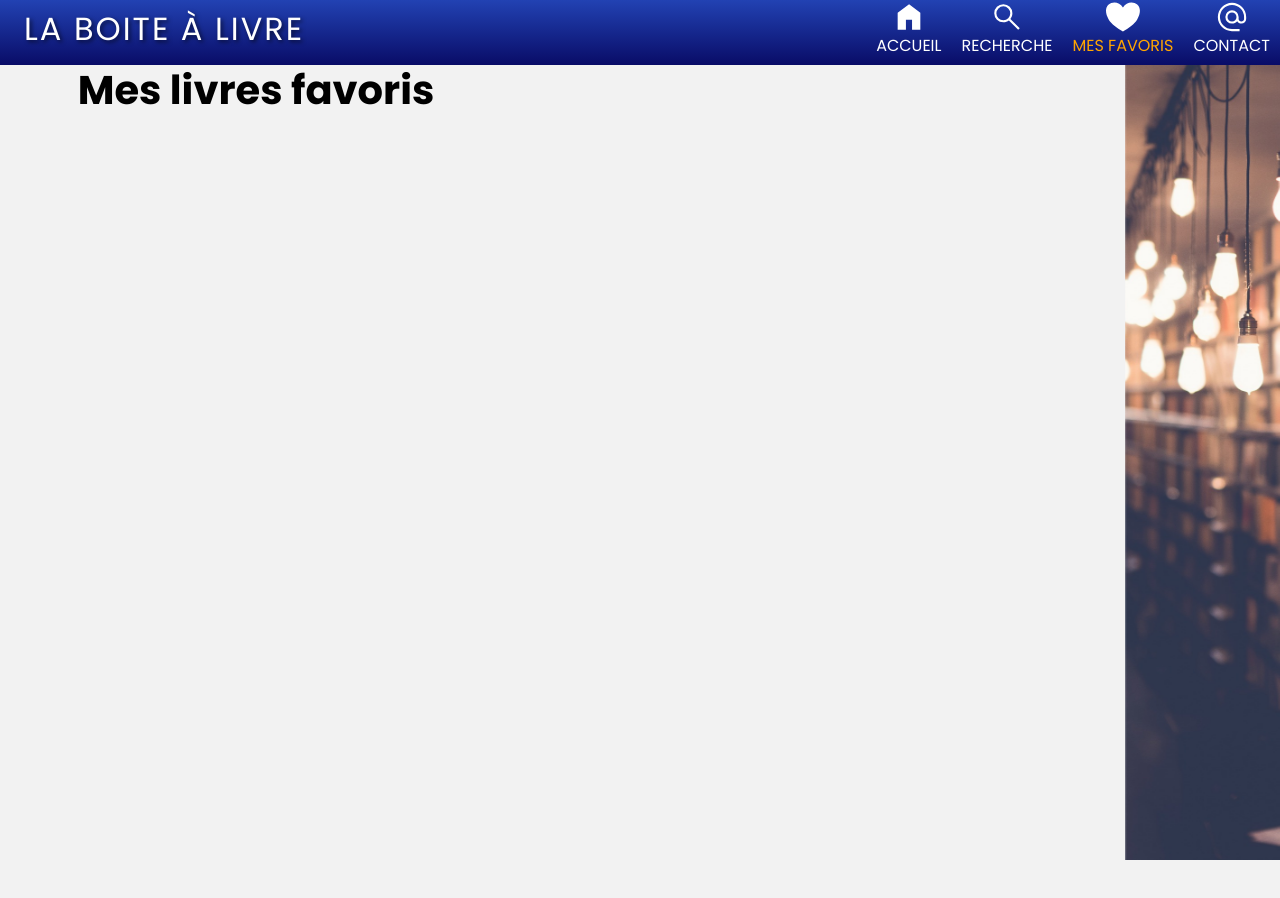
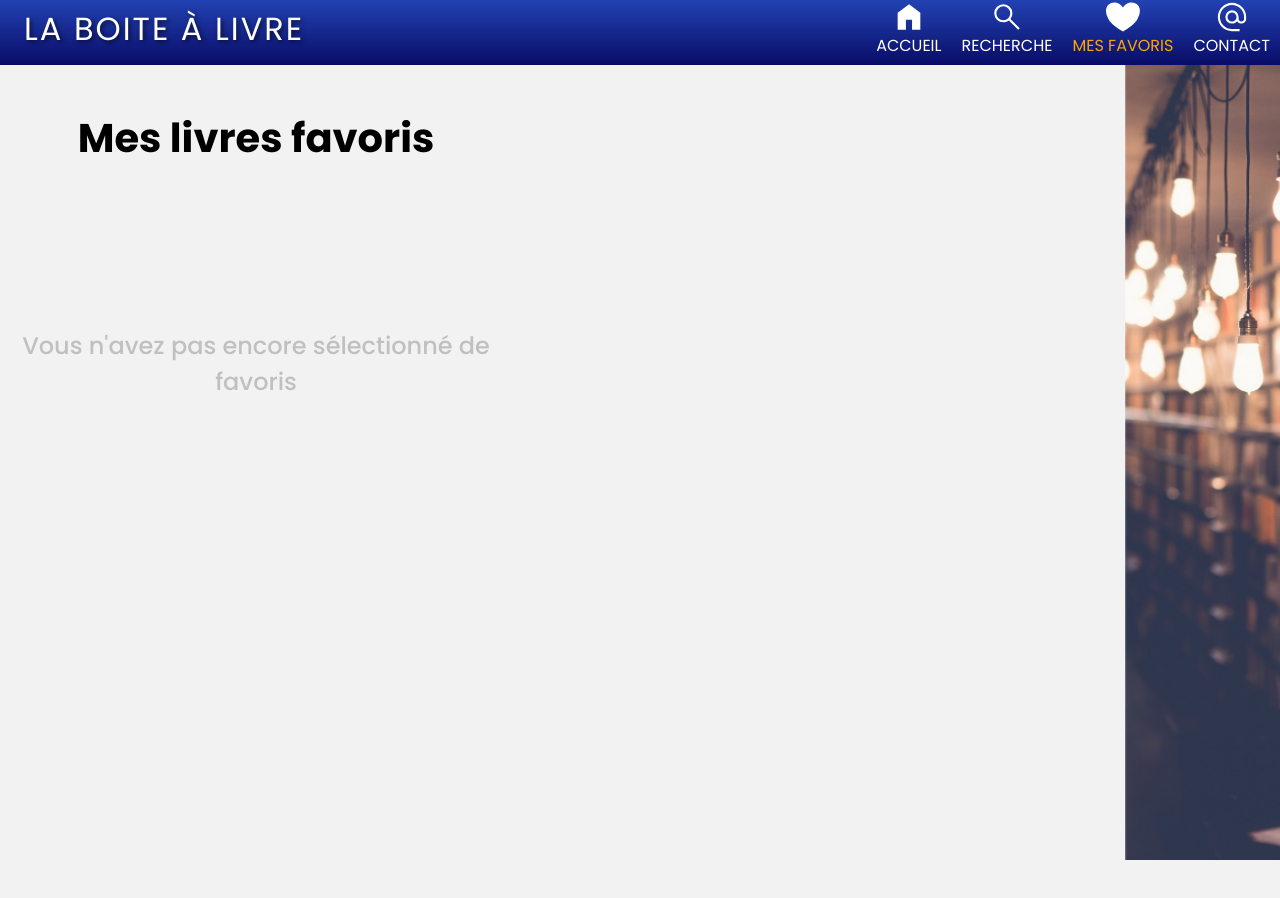
Before and after one commit to JenniferDELEO/lyon-react-mars22-p2g1, a React (Create React App) app: page /favorite-books in a window 1280 px wide. Shown: the top 898 px of the page. Built offline with nearby package versions, Linux system fonts and the light colour scheme.

Commit message:
fixed the heart and added a message when no favorites are selected

```diff
--- a/src/pages/FavoriteBooks.jsx
+++ b/src/pages/FavoriteBooks.jsx
@@ -51,6 +51,11 @@ export default function FavoriteBooks() {
       <div className="favoriteBooks">
         <ToastContainer />
         <h2>Mes livres favoris</h2>
+        {localStorage.length === 0 ? (
+          <p className="noFavs">
+            Vous n'avez pas encore sélectionné de favoris
+          </p>
+        ) : null}
         {favoritesList.map((book) => (
           <div className="bookCard" key={book.id}>
             <div className="bookContainer">
--- a/src/styles/HomeLists.css
+++ b/src/styles/HomeLists.css
@@ -4,6 +4,7 @@
   text-align: center;
   text-shadow: 0.1em 0.1em 0.2em black;
   text-transform: uppercase;
+  margin-bottom: 1rem;
 }
 
 .title-home::after {
--- a/src/styles/Search.css
+++ b/src/styles/Search.css
@@ -101,6 +101,7 @@ form {
     align-items: flex-start;
     width: 85vw;
     flex-direction: row;
+    margin-top: 2rem;
   }
 
   .book-det {
--- a/src/styles/favoriteBooks.css
+++ b/src/styles/favoriteBooks.css
@@ -2,12 +2,20 @@
   margin: 0;
 }
 
+.noFavs {
+  text-align: center;
+  margin-top: 20vh;
+  font-size: x-large;
+  font-weight: 500;
+  opacity: 0.2;
+}
 .favoriteBooks h2 {
   font-size: 2.5rem;
   font-weight: bolder;
   text-align: center;
   text-decoration: none;
   margin-bottom: 24px;
+  margin-top: 3rem;
 }
 
 .bookCard {
```
